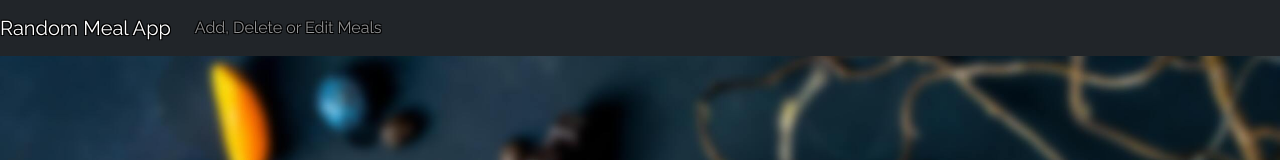
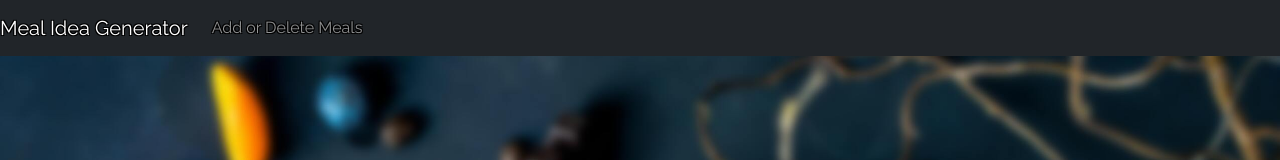
Before and after one commit to akash5852/food-random-app, a React (Create React App) app in the folder client/: page / in a window 1280 px wide. Shown: the top 160 px of the page. Built offline with nearby package versions, Linux system fonts and the light colour scheme.

Commit message:
fixed names on the app

```diff
--- a/client/src/App.js
+++ b/client/src/App.js
@@ -12,13 +12,12 @@ class App extends Component {
       <Router>
           <div id ="landingcontainer">
           <nav className="navbar navbar-expand-lg navbar-dark bg-dark">
-            <Link to="/" className="navbar-brand">Random Meal App</Link>
+            <Link to="/" className="navbar-brand">Meal Idea Generator</Link>
             <div className="collpase navbar-collapse">
               <ul className="navbar-nav mr-auto">
                 <li className="navbar-item">
-                  <Link to="/addMeal" className="nav-link">Add, Delete or Edit Meals</Link>
+                  <Link to="/addMeal" className="nav-link">Add or Delete Meals</Link>
                 </li>
-
               </ul>
             </div>
           </nav>
```
